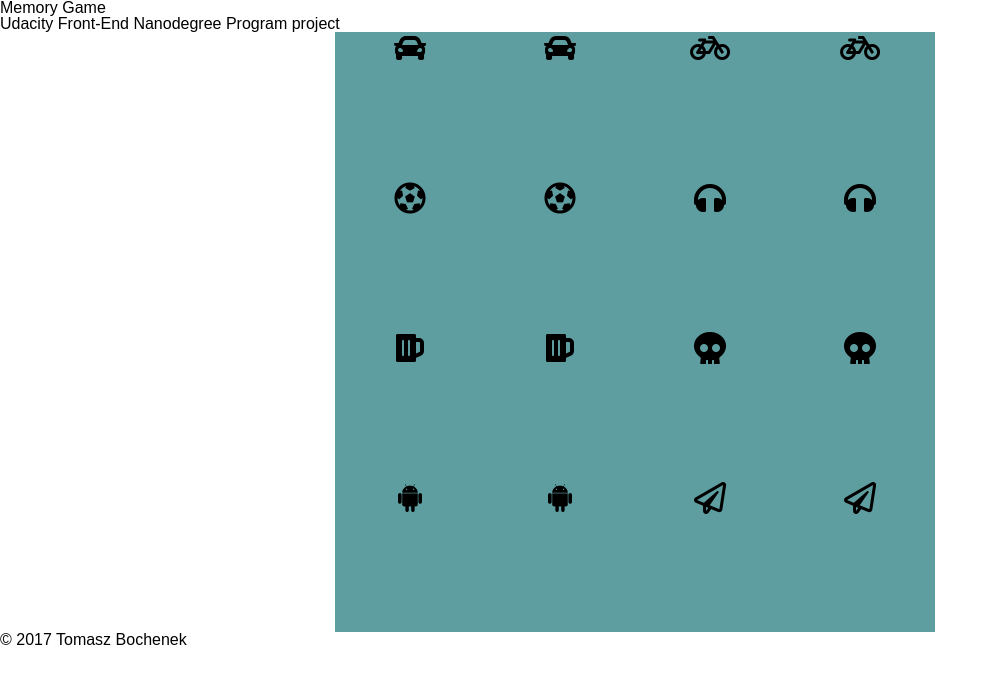
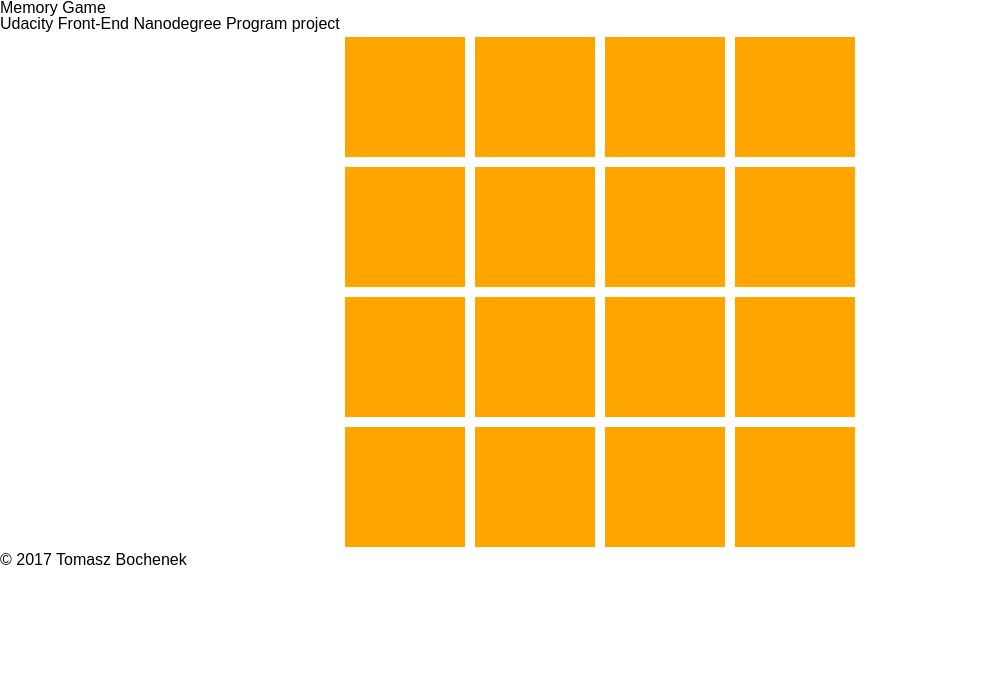
Before and after one commit to TomBisk/memory-game, a plain HTML site: page index.html in a window 1280 px wide. Shown: the whole page, without its empty margins (0-998 px from the left). Drawn offline with Linux system fonts and the light colour scheme.

Commit message:
change cards structure
- change html structure of cards
- add animation of cards rotating

```diff
--- a/css/main.css
+++ b/css/main.css
@@ -9,25 +9,54 @@ body {
 	height: 100%;
 }
 
-.cards {
+.deck {
 	display: flex;
 	flex-direction: row;
 	flex-wrap: wrap;
-	max-height: 610px;
-	max-width: 610px;
+	max-height: 600px;
+	max-width: 600px;
 	margin: auto;
 }
 
+.entire-card {
+	position: relative;
+	height: 120px;
+	width: 120px;
+	margin: 5px;
+	transition: transform 0.6s;
+	transform-style: preserve-3d;
+	background-color: orange;  /* change this*/
+}
+
+/* Rule to rotate card */
+/* TODO > change to .card-rotate */
+.entire-card:hover {
+	transform: rotateY(180deg);
+}
+
 .card {
-	height: 150px;
-	width: 150px;
-	font-size: 2rem;
+	position: absolute;
+	height: 120px;
+	width: 120px;
+	font-size: 4rem;
 	background-color: #5f9ea0;
 	text-align: center;
 	vertical-align: middle;
+	backface-visibility: hidden;
 }
 
+.card-front {
+	margin: 0;
+	transform: rotateY(180deg);
+}
 
+.card-back {
+	background-color: #ffcccc;
+}
+
+.fas {
+	margin-top: 30px;
+}
 
 
 @media screen and (min-width: 640px) {
--- a/index.html
+++ b/index.html
@@ -30,7 +30,95 @@
 
     			</div>
     		</div>
-    		<div class="cards-field">
+    		<div class="deck">
+<!-- cards: first row -->
+    			<div class="entire-card">
+    				<div class="card card-front">
+    					<i class="fas fa-car"></i>
+    				</div>
+    			</div>
+    			<div class="entire-card">
+    				<div class="card card-front">
+    					<i class="fas fa-car"></i>
+    				</div>
+    			</div>
+    			<div class="entire-card">
+    				<div class="card card-front">
+    					<i class="fas fa-gem"></i>
+    				</div>
+    			</div>
+    			<div class="entire-card">
+    				<div class="card card-front">
+    					<i class="fas fa-gem"></i>
+    				</div>
+    			</div>
+<!-- cards: second row -->
+				<div class="entire-card">
+    				<div class="card card-front">
+    					<i class="fas fa-eye"></i>
+    				</div>
+    			</div>
+    			<div class="entire-card">
+    				<div class="card card-front">
+    					<i class="fas fa-eye"></i>
+    				</div>
+    			</div>
+    			<div class="entire-card">
+    				<div class="card card-front">
+    					<i class="fas fa-bug"></i>
+    				</div>
+    			</div>
+    			<div class="entire-card">
+    				<div class="card card-front">
+    					<i class="fas fa-bug"></i>
+    				</div>
+    			</div>
+   <!-- cards: third row -->
+    			<div class="entire-card">
+    				<div class="card card-front">
+    					<i class="fas fa-beer"></i>
+    				</div>
+    			</div>
+    			<div class="entire-card">
+    				<div class="card card-front">
+    					<i class="fas fa-beer"></i>
+    				</div>
+    			</div>
+    			<div class="entire-card">
+    				<div class="card card-front">
+    					<i class="fas fa-skull"></i>
+    				</div>
+    			</div>
+    			<div class="entire-card">
+    				<div class="card card-front">
+    					<i class="fas fa-skull"></i>
+    				</div>
+    			</div>
+<!-- cards: fourth row -->
+				<div class="entire-card">
+    				<div class="card card-front">
+    					<i class="fas fa-at"></i>
+    				</div>
+    			</div>
+    			<div class="entire-card">
+    				<div class="card card-front">
+    					<i class="fas fa-at"></i>
+    				</div>
+    			</div>
+    			<div class="entire-card">
+    				<div class="card card-front">
+    					<i class="fas fa-bomb"></i>
+    				</div>
+    			</div>
+    			<div class="entire-card">
+    				<div class="card card-front">
+    					<i class="fas fa-bomb"></i>
+    				</div>
+    			</div>
+
+
+
+   			<!--
     			<ul class="cards">
     				<li class="card"><i class="fas fa-car"></i></li>
     				<li class="card"><i class="fas fa-car"></i></li>
@@ -49,6 +137,7 @@
     				<li class="card"><i class="far fa-paper-plane"></i></li>
     				<li class="card"><i class="far fa-paper-plane"></i></li>
     			</ul>
+-->
     		</div>
     	</main>
     	<footer>
```
